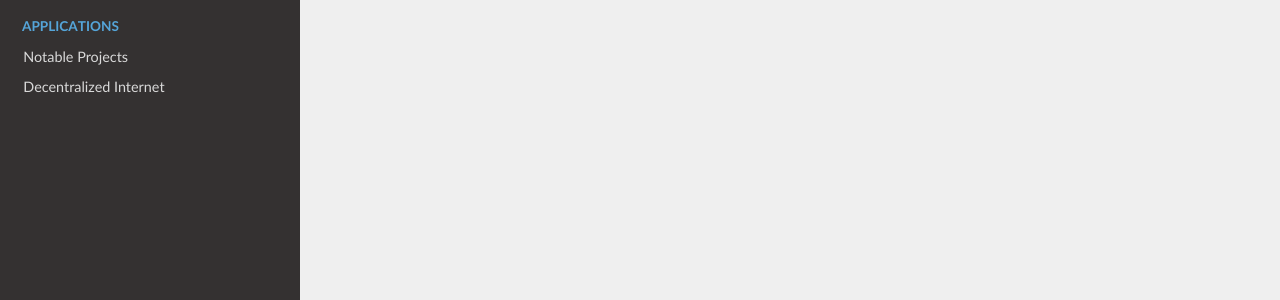
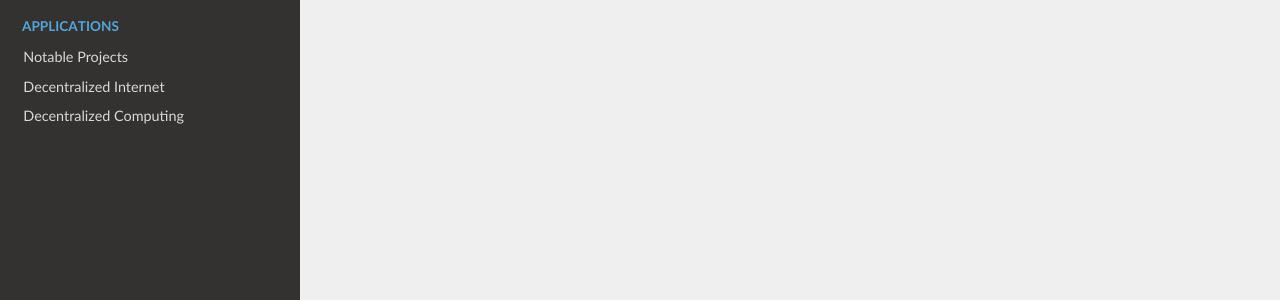
Before and after one commit to brianorwhatever/blockchain, an MkDocs documentation site: the page built from Notes/index.md, in a window 1280 px wide. Shown: the part 507-807 px from the top of the page. Built offline with MkDocs 1.6.1, drawn with Linux system fonts in a browser that asks for light colours; nearby versions of some CDN libraries; old or Windows-style settings are respelled for this version of MkDocs.

Commit message:
publish decentralised compute

```diff
--- a/mkdocs.yml
+++ b/mkdocs.yml
@@ -30,6 +30,7 @@ pages:
 - Applications:
     - 'Notable Projects': 'applications/projects.md'
     - 'Decentralized Internet': 'applications/dec_internet.md'
+    - 'Decentralized Computing': 'applications/dec_compute.md'
 
 # options
 extra:
```
